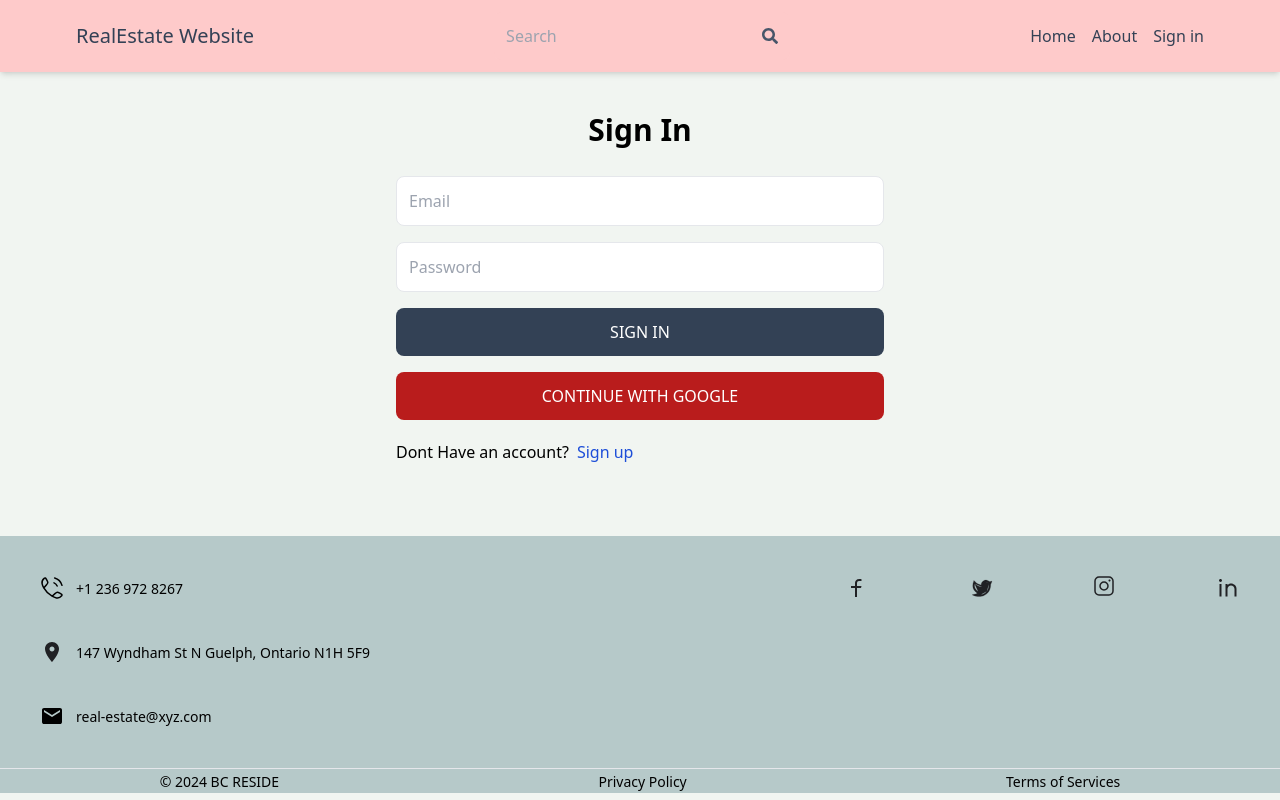
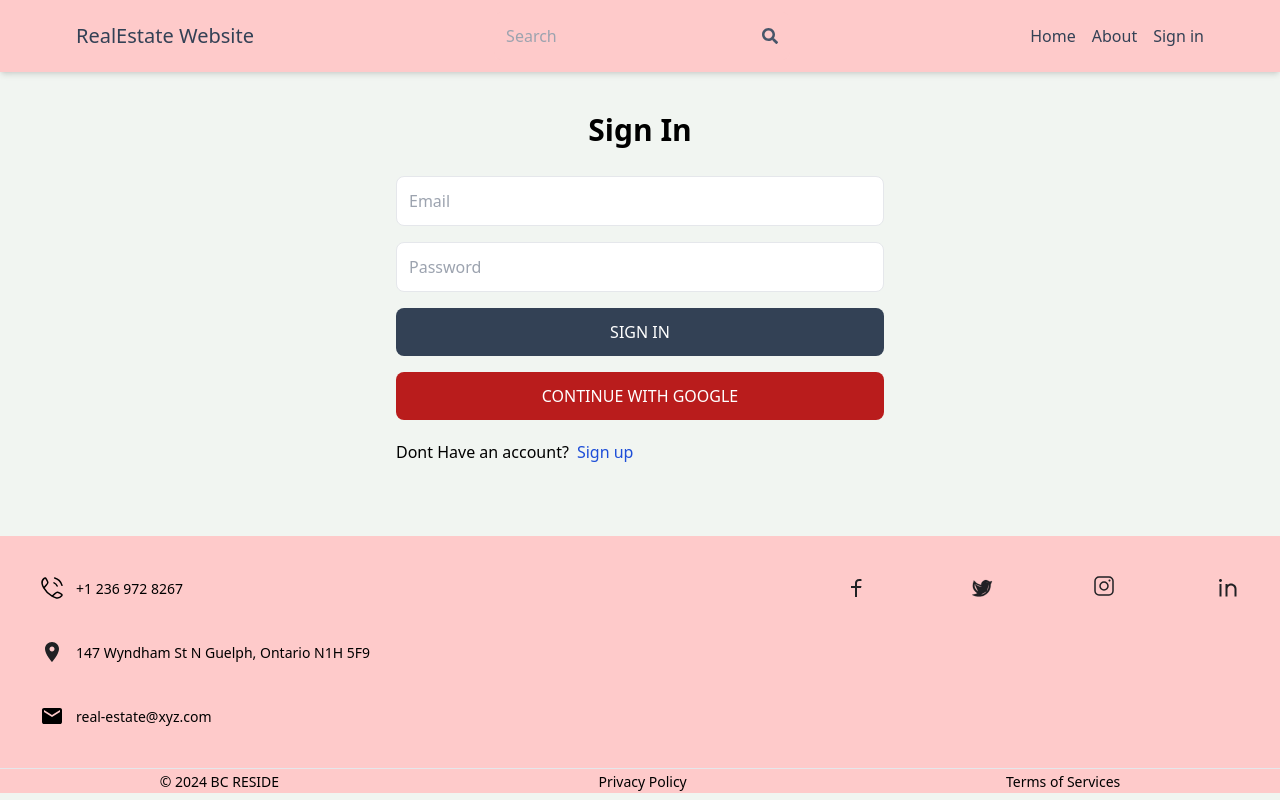
Before and after one commit to Ehtisham906/MERN-HOUSEHOLD, a React (Vite) app in the folder client/: page /sign-in in a window 1280 px wide. Built offline with nearby package versions, Linux system fonts and the light colour scheme; no server answers.

Commit message:
Changes to be committed: 	modified:   client/src/components/Footer.jsx

```diff
--- a/client/src/components/Footer.jsx
+++ b/client/src/components/Footer.jsx
@@ -2,7 +2,7 @@ import "./Footer.css";
 
 export default function Footer() {
     return (
-        <footer className="bg-[#B6C9C9] mt-[60px]">
+        <footer className="bg-red-200 mt-[60px]">
             <div className="flex justify-between footerSection" >
 
 
```
